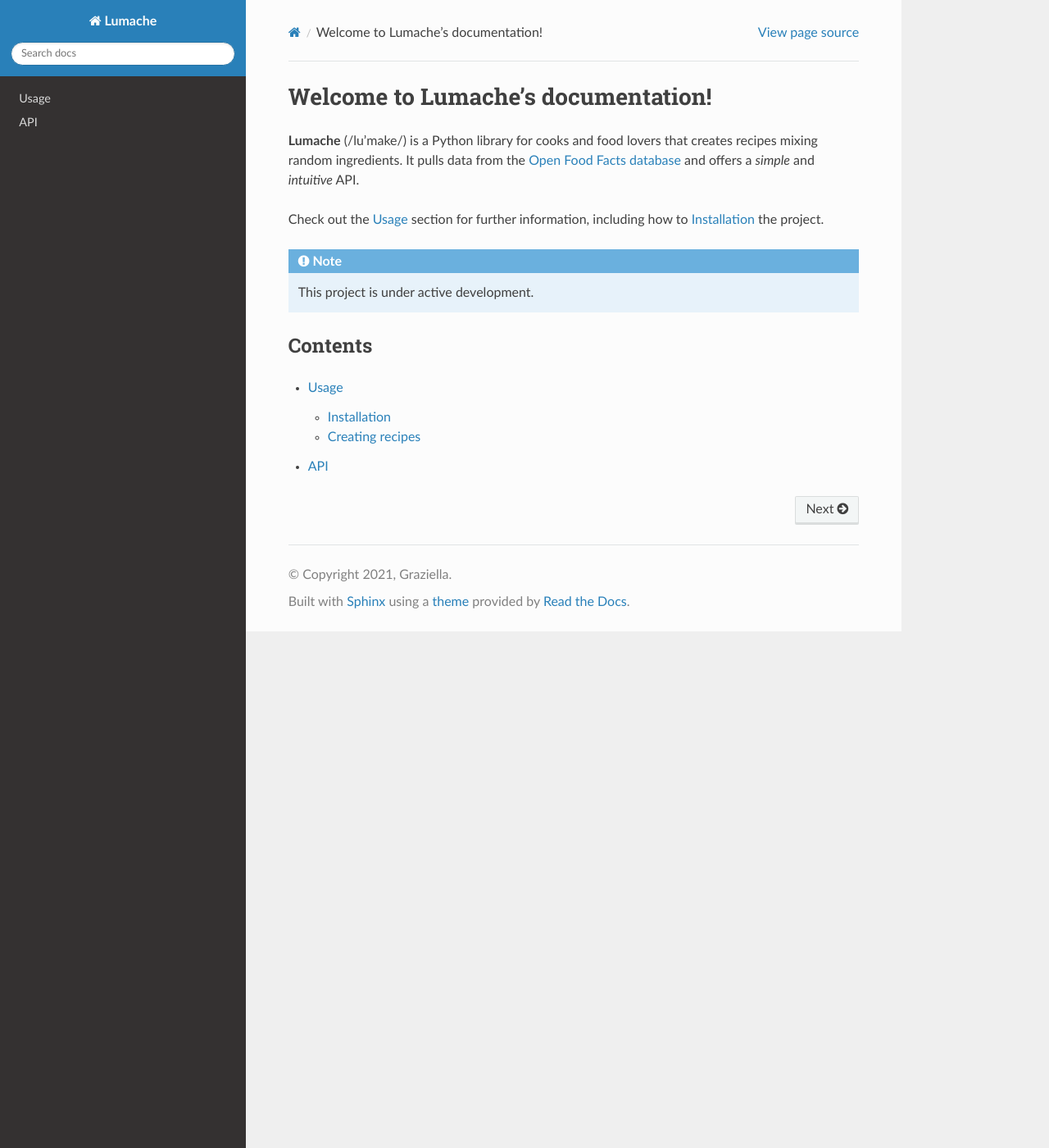
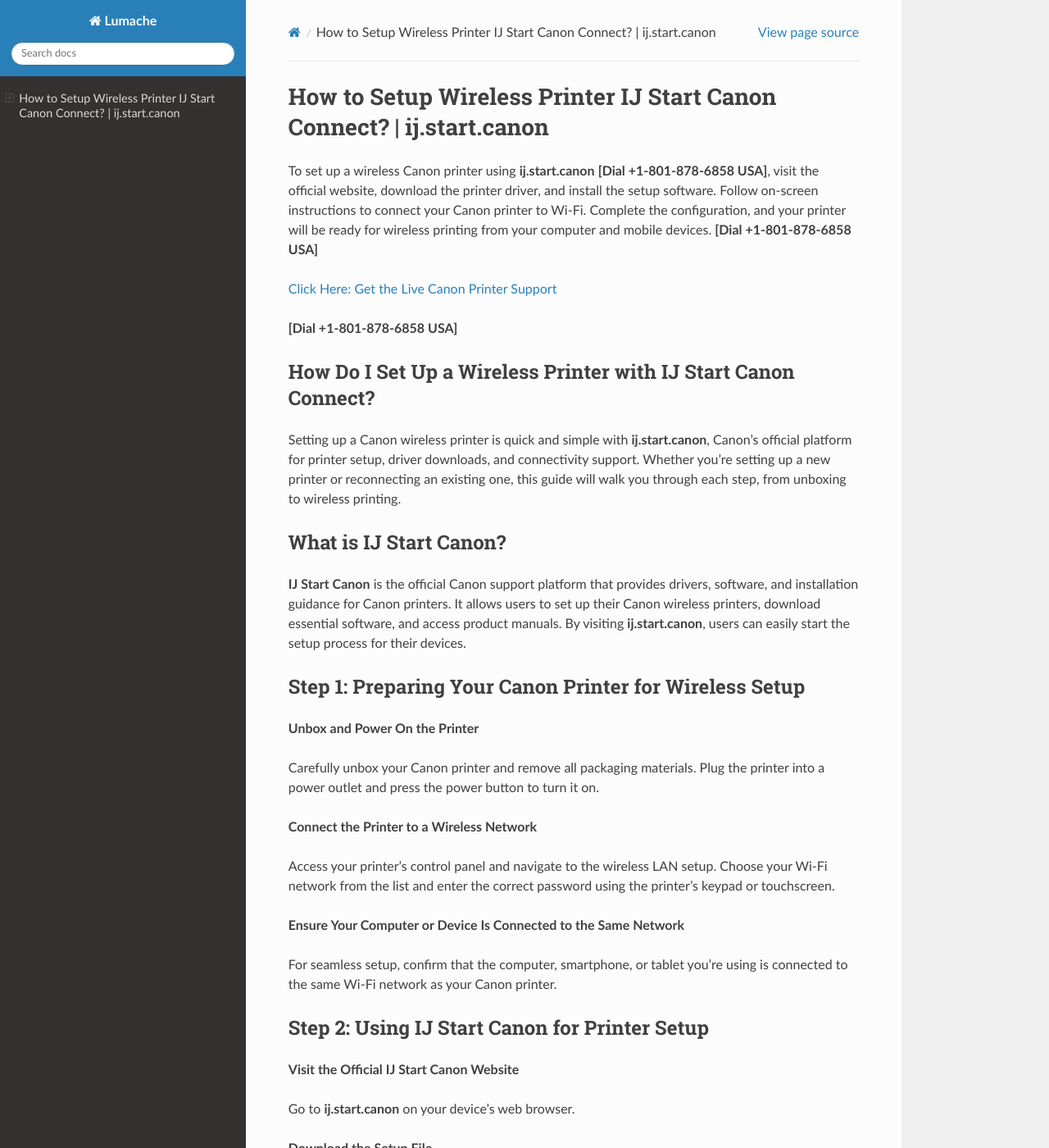
Before and after one commit to trickjack/ijstartcanonmanual, a Sphinx documentation site: the page built from docs/source/index.rst, in a window 1280 px wide and 1400 px high. Shown: the whole window at 82% size. Built offline with Sphinx 7.4.7 and the Read the Docs theme 3.1.0, drawn with Linux system fonts in a browser that asks for light colours; some of the changed text lies outside the part shown.

Commit message:
Update index.rst

```diff
--- a/docs/source/index.rst
+++ b/docs/source/index.rst
@@ -1,22 +1,94 @@
-Welcome to Lumache's documentation!
-===================================
+How to Setup Wireless Printer IJ Start Canon Connect? | ij.start.canon
+=====================================================================
 
-**Lumache** (/lu'make/) is a Python library for cooks and food lovers
-that creates recipes mixing random ingredients.
-It pulls data from the `Open Food Facts database <https://world.openfoodfacts.org/>`_
-and offers a *simple* and *intuitive* API.
+To set up a wireless Canon printer using **ij.start.canon** **[Dial +1-801-878-6858 USA]**, visit the official website, download the printer driver, and install the setup software. Follow on-screen instructions to connect your Canon printer to Wi-Fi. Complete the configuration, and your printer will be ready for wireless printing from your computer and mobile devices. **[Dial +1-801-878-6858 USA]**
 
-Check out the :doc:`usage` section for further information, including
-how to :ref:`installation` the project.
+`Click Here: Get the Live Canon Printer Support <https://jivo.chat/KlZSRejpBm>`_
 
-.. note::
+**[Dial +1-801-878-6858 USA]**
 
-   This project is under active development.
+How Do I Set Up a Wireless Printer with IJ Start Canon Connect?
+---------------------------------------------------------------
 
-Contents
---------
+Setting up a Canon wireless printer is quick and simple with **ij.start.canon**, Canon’s official platform for printer setup, driver downloads, and connectivity support. Whether you’re setting up a new printer or reconnecting an existing one, this guide will walk you through each step, from unboxing to wireless printing.
 
-.. toctree::
+What is IJ Start Canon?
+-----------------------
 
-   usage
-   api
+**IJ Start Canon** is the official Canon support platform that provides drivers, software, and installation guidance for Canon printers. It allows users to set up their Canon wireless printers, download essential software, and access product manuals. By visiting **ij.start.canon**, users can easily start the setup process for their devices.
+
+Step 1: Preparing Your Canon Printer for Wireless Setup
+--------------------------------------------------------
+
+**Unbox and Power On the Printer**
+
+Carefully unbox your Canon printer and remove all packaging materials. Plug the printer into a power outlet and press the power button to turn it on.
+
+**Connect the Printer to a Wireless Network**
+
+Access your printer’s control panel and navigate to the wireless LAN setup. Choose your Wi-Fi network from the list and enter the correct password using the printer’s keypad or touchscreen.
+
+**Ensure Your Computer or Device Is Connected to the Same Network**
+
+For seamless setup, confirm that the computer, smartphone, or tablet you’re using is connected to the same Wi-Fi network as your Canon printer.
+
+Step 2: Using IJ Start Canon for Printer Setup
+----------------------------------------------
+
+**Visit the Official IJ Start Canon Website**
+
+Go to **ij.start.canon** on your device’s web browser.
+
+**Download the Setup File**
+
+Select your printer model from the product list and download the compatible setup file for your operating system (Windows, macOS, Android, or iOS).
+
+**Install the Drivers**
+
+Open the downloaded setup file and follow the on-screen instructions to install the required printer drivers and software packages.
+
+Step 3: Setting Up Your Canon Printer via IJ Start Canon Connect
+----------------------------------------------------------------
+
+**Run the Canon Setup Software**
+
+Launch the Canon installation tool and click **Start Setup**.
+
+**Select Your Printer**
+
+The setup program will detect your printer on the network. Select your printer model when it appears on the screen.
+
+**Complete the Setup**
+
+Follow the prompts to finish connecting the printer to your Wi-Fi network and completing the configuration.
+
+Step 4: Troubleshooting Canon Wireless Printer Setup Issues
+-----------------------------------------------------------
+
+If you encounter problems during the setup, consider these common solutions:
+
+- **Printer Not Detected:** Ensure both printer and device are connected to the same network.
+- **Incorrect Network Credentials:** Double-check your Wi-Fi password for accuracy.
+- **Poor Wireless Signal:** Move your printer closer to the router.
+- **Installation Failed:** Restart the setup process or reinstall the driver.
+- **Unable to Print:** Confirm the printer is set as the default and connected properly.
+
+Step 5: Using Canon IJ Start Connect for Future Printing
+--------------------------------------------------------
+
+**Print from Any Device**
+
+Once set up, you can print wirelessly from computers, laptops, smartphones, and tablets without needing USB cables.
+
+**Mobile Printing**
+
+Install the **Canon PRINT Inkjet/SELPHY app** from your app store for mobile printing, scanning, and cloud storage access.
+
+**Multiple Device Connectivity**
+
+Your Canon wireless printer can connect to several devices on the same network, making it ideal for home and office use.
+
+Conclusion
+----------
+
+Setting up your Canon wireless printer through **ij.start.canon** is a simple, step-by-step process. From unboxing and connecting to Wi-Fi, to downloading drivers and troubleshooting, everything can be managed smoothly via Canon’s official platform. Once connected, enjoy hassle-free wireless printing from any device in your network
```
